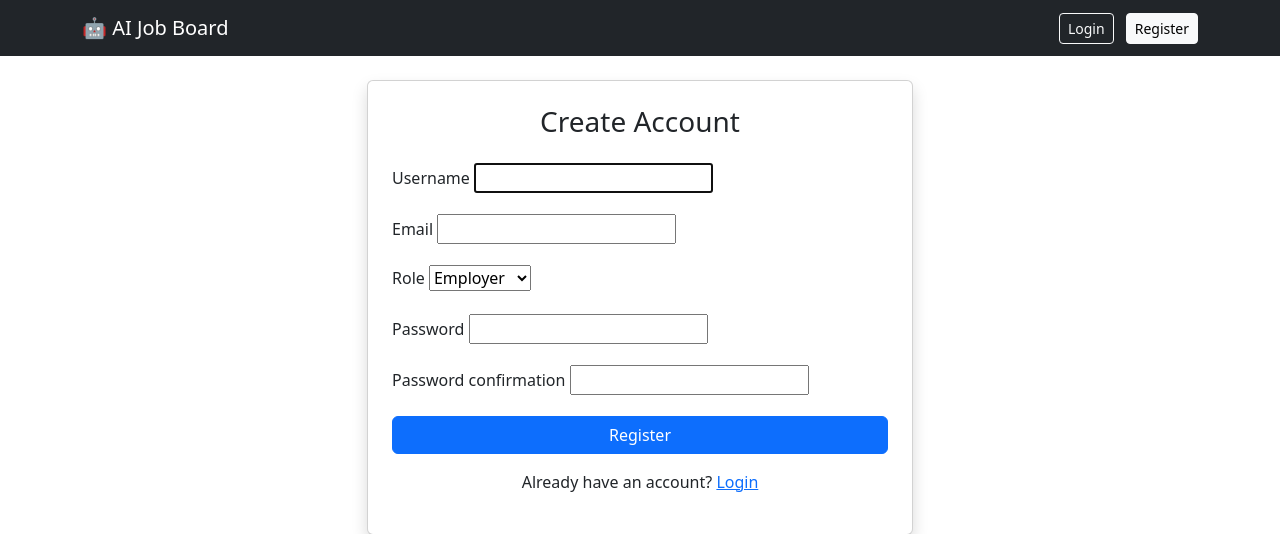
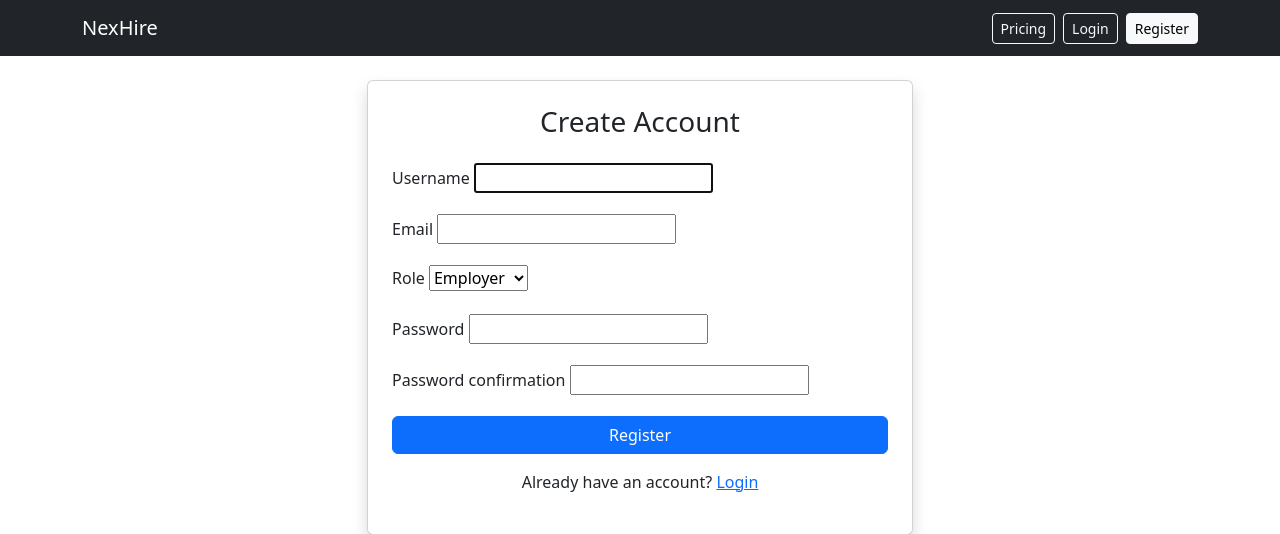
Before and after one commit to SHINE-P-PATHROSE/NexHire, a Django app: page /accounts/register/ in a window 1280 px wide. Shown: the top 534 px of the page. Run offline with Django 5.2, Linux system fonts and the light colour scheme.

Commit message:
initial commit

```diff
--- a/accounts/models.py
+++ b/accounts/models.py
@@ -4,7 +4,7 @@ from django.db import models
 class User(AbstractUser):
     ROLE_CHOICES = (
         ('employer', 'Employer'),
-        ('Job Seeker', 'Job Seeker'),
+        ('candidate', 'Candidate'),
     )
     role = models.CharField(max_length=20, choices=ROLE_CHOICES, default='Job Seeker')
     phone = models.CharField(max_length=15, blank=True, null=True)
@@ -16,5 +16,5 @@ class User(AbstractUser):
     def is_employer(self):
         return self.role == 'employer'
 
-    def is_Job_Seeker(self):
-        return self.role == 'Job Seeker'
+    def is_candidate(self):
+        return self.role == 'candidate'
--- a/ai_engine/utils.py
+++ b/ai_engine/utils.py
@@ -3,7 +3,7 @@ from django.conf import settings
 
 genai.configure(api_key=settings.GEMINI_API_KEY)
 # model = genai.GenerativeModel('gemini-1.5-flash')
-model = genai.GenerativeModel("gemini-1.5-flash")
+model = genai.GenerativeModel("gemini-2.0-flash")
 
 def screen_resume(resume_text, job_description, job_skills):
     prompt = f"""
--- a/core/settings.py
+++ b/core/settings.py
@@ -109,6 +109,7 @@ USE_TZ = True
 # Static & Media
 STATIC_URL = '/static/'
 STATICFILES_DIRS = [BASE_DIR / 'static']
+STATIC_ROOT = BASE_DIR / 'staticfiles'
 MEDIA_URL = '/media/'
 MEDIA_ROOT = BASE_DIR / 'media'
 
--- a/jobs/views.py
+++ b/jobs/views.py
@@ -11,7 +11,7 @@ def job_list(request):
     job_type = request.GET.get('job_type', '')
     experience = request.GET.get('experience', '')
     if search:
-        jobs = jobs.filter(title__icontains=search) | jobs.filter(skills__icontains=search)
+        jobs = jobs.filter(title__icontains=search) | jobs.filter(starus='active' ,skills__icontains=search)
     if job_type:
         jobs = jobs.filter(job_type=job_type)
     if experience:
--- a/templates/base.html
+++ b/templates/base.html
@@ -9,7 +9,7 @@
 </head>
 
 <body>
-    <nav class="navbar navbar-expand-lg navbar-dark bg-dark">
+    <!-- <nav class="navbar navbar-expand-lg navbar-dark bg-dark">
         <div class="container">
             <a class="navbar-brand" href="/">🤖 AI Job Board</a>
             <div class="ms-auto">
@@ -22,7 +22,38 @@
                 {% endif %}
             </div>
         </div>
+    </nav> -->
+
+
+    <nav class="navbar navbar-expand-lg navbar-dark bg-dark">
+        <div class="container">
+            <a class="navbar-brand" href="/">NexHire</a>
+            <div class="ms-auto d-flex align-items-center gap-2">
+                {% if user.is_authenticated %}
+                {% if user.is_employer %}
+                <a href="{% url 'jobs:dashboard' %}" class="btn btn-outline-light btn-sm">Dashboard</a>
+                <a href="{% url 'jobs:create_job' %}" class="btn btn-outline-light btn-sm">Post Job</a>
+                <a href="{% url 'ai_engine:generate_jd' %}" class="btn btn-outline-light btn-sm">AI Tools</a>
+                {% else %}
+                <a href="{% url 'candidates:dashboard' %}" class="btn btn-outline-light btn-sm">Dashboard</a>
+                <a href="{% url 'jobs:list' %}" class="btn btn-outline-light btn-sm">Browse Jobs</a>
+                <a href="{% url 'candidates:edit_profile' %}" class="btn btn-outline-light btn-sm">Profile</a>
+                {% endif %}
+                <a href="{% url 'payments:pricing' %}" class="btn btn-warning btn-sm">Pricing</a>
+                <span class="text-white small">{{ user.username }}</span>
+                <a href="{% url 'accounts:logout' %}" class="btn btn-outline-light btn-sm">Logout</a>
+                {% else %}
+                <a href="{% url 'payments:pricing' %}" class="btn btn-outline-light btn-sm">Pricing</a>
+                <a href="{% url 'accounts:login' %}" class="btn btn-outline-light btn-sm">Login</a>
+                <a href="{% url 'accounts:register' %}" class="btn btn-light btn-sm">Register</a>
+                {% endif %}
+            </div>
+        </div>
     </nav>
+
+
+
+
 
     <div class="container mt-4">
         {% if messages %}
```
Also changed, not shown: accounts/migrations/0003_alter_user_role.py (added), accounts/migrations/0004_alter_user_role.py (added), db.sqlite3 (deleted).
